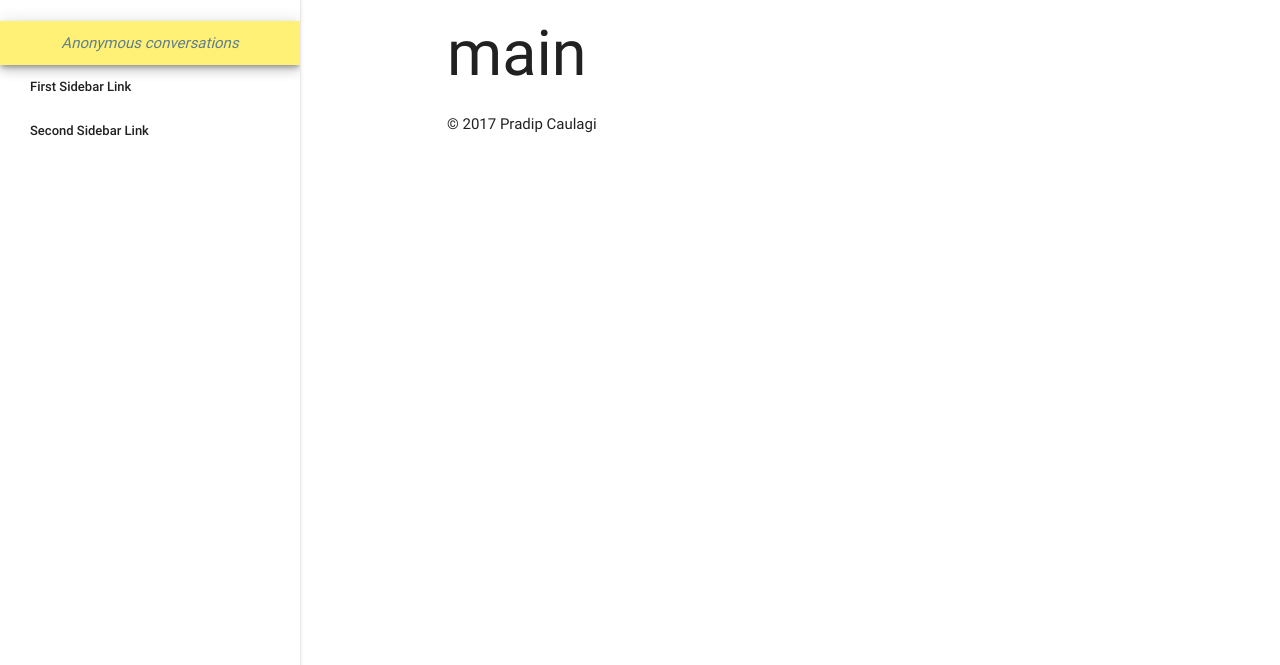
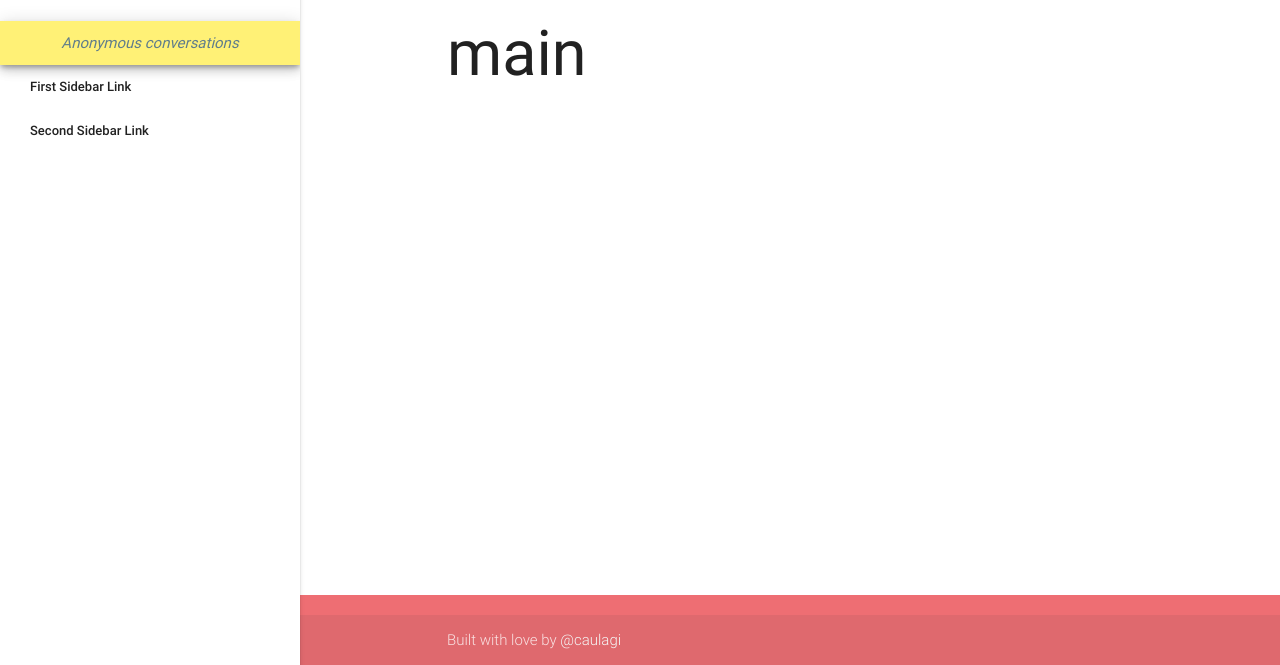
Before and after one commit to bakaprashna/bakaprashna.github.io, a plain HTML site: page index.html in a window 1280 px wide. Shown: the part 135-800 px from the top of the page. Drawn offline with nearby package versions, Linux system fonts and the light colour scheme.

Commit message:
Add footer

```diff
--- a/css/style.css
+++ b/css/style.css
@@ -1,3 +1,13 @@
+body {
+  display: flex;
+  min-height: 100vh;
+  flex-direction: column;
+}
+
+main {
+  flex: 1 0 auto;
+}
+
 header, main, footer {
   padding-left: 300px;
 }
--- a/index.html
+++ b/index.html
@@ -37,9 +37,12 @@
       </div>
     </main>
 
-    <footer>
-      <div class="container">
-        &copy; 2017 Pradip Caulagi
+    <footer class="page-footer">
+      <div class="footer-copyright">
+        <div class="container">
+          Built with love by
+          <a class="grey-text text-lighten-4" href="https://twitter.com/caulagi">@caulagi</a>
+        </div>
       </div>
     </footer>
 
```
